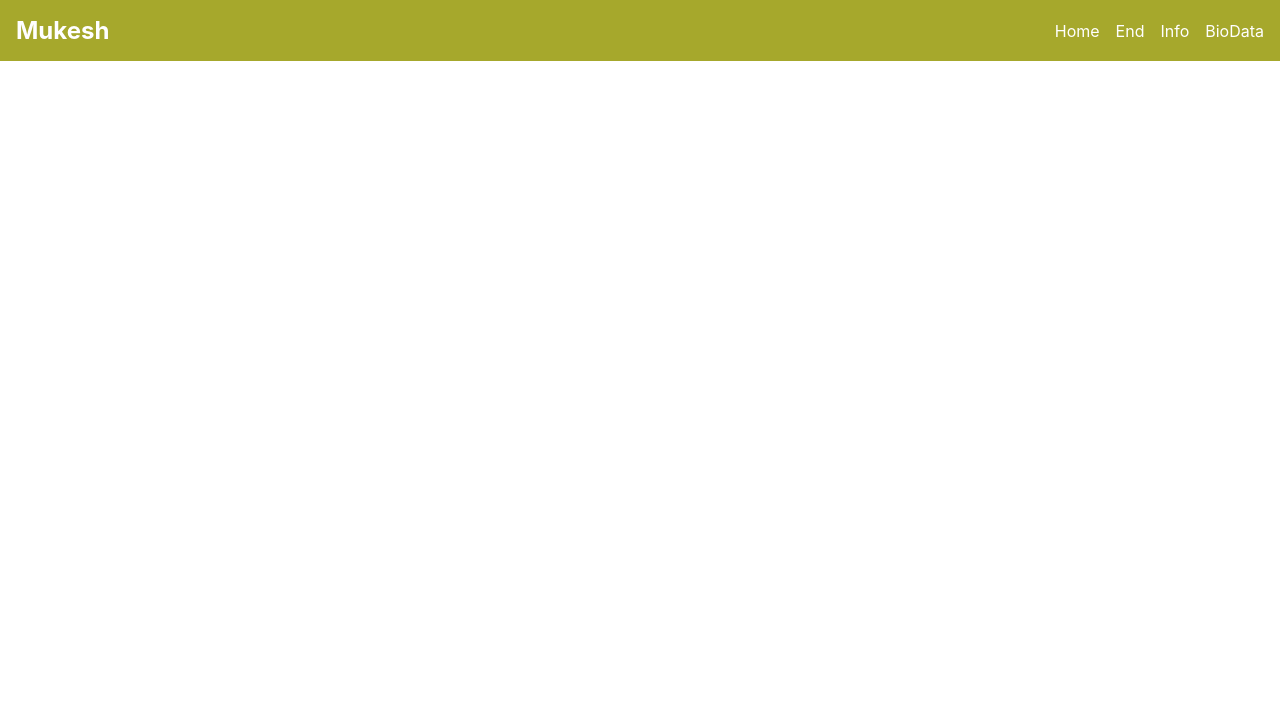
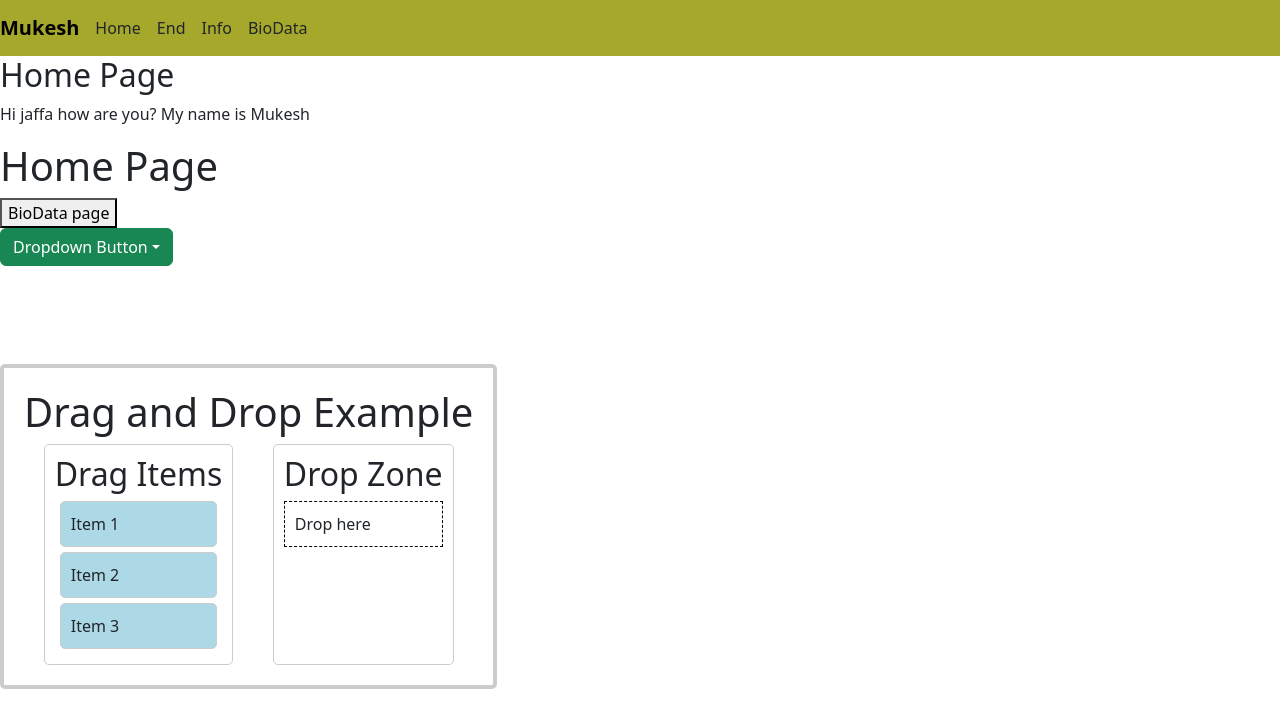
Before and after one commit to Mike1100180/gitHubNavBar, a React (Create React App) app in the folder my-app/: page /home in a window 1280 px wide. Shown: the top 728 px of the page. Built offline with nearby package versions, Linux system fonts and the light colour scheme.

Commit message:
Drag and drop added

```diff
--- a/my-app/package.json
+++ b/my-app/package.json
@@ -6,7 +6,11 @@
     "@testing-library/jest-dom": "^5.17.0",
     "@testing-library/react": "^13.4.0",
     "@testing-library/user-event": "^13.5.0",
+    "bootstrap": "^5.3.3",
     "react": "^18.3.1",
+    "react-bootstrap": "^2.10.4",
+    "react-dnd": "^16.0.1",
+    "react-dnd-html5-backend": "^16.0.1",
     "react-dom": "^18.3.1",
     "react-router-dom": "^6.26.0",
     "react-scripts": "5.0.1",
--- a/my-app/public/index.html
+++ b/my-app/public/index.html
@@ -24,7 +24,7 @@
       work correctly both with client-side routing and a non-root public URL.
       Learn how to configure a non-root public URL by running `npm run build`.
     -->
-    <title>React App</title>
+    <title>Login Page</title>
   </head>
   <body>
     <noscript>You need to enable JavaScript to run this app.</noscript>
--- a/my-app/src/App.js
+++ b/my-app/src/App.js
@@ -1,26 +1,105 @@
-import React from 'react';
-import { BrowserRouter as Router, Route, Routes } from 'react-router-dom';
+import React, { useState } from 'react';
+import { BrowserRouter as Router, Route, Routes, Link, Navigate } from 'react-router-dom';
 import Navbar from './Navbar';
 import Home from './Home';
 import End from './End';
 import Info from './Info';
 import BioData from './BioData';
+import { DndProvider } from 'react-dnd';
+import { HTML5Backend } from 'react-dnd-html5-backend';
+import DragItem from './DragItem';
+import DropZone from './DropZone';
 
+const App = () => {
+  const [droppedItems, setDroppedItems] = useState([]);
 
-function App() {
+  const handleDrop = (item) => {
+    setDroppedItems((prevItems) => [...prevItems, item]);
+  };
+
+  const handleRemoveItem = (index) => {
+    const updatedItems = [...droppedItems];
+    updatedItems.splice(index, 1);
+    setDroppedItems(updatedItems);
+  };
+
   return (
     <Router>
-      <Navbar />
-      <div className="container">
+      <div>
+        {/* Navbar for navigation */}
+        <Navbar />
+
         <Routes>
-          <Route path="/" element={<Home />} />
+          <Route path="/home" element={<Home />} />
           <Route path="/end" element={<End />} />
           <Route path="/info" element={<Info />} />
-          <Route path="/BioData" element={<BioData />} />
+          <Route path="/biodata" element={<BioData />} />
+          {/* Default route to Home */}
+          <Route path="*" element={<Navigate to="/home" />} />
         </Routes>
+
+        {/* Drag-and-Drop functionality */}
+        <DndProvider backend={HTML5Backend}>
+          <div style={{
+            display: 'flex',
+            //justifyContent: 'center',
+            alignItems: 'center',
+            height: '65vh'
+          }}>
+            <div style={{
+              border: '4px solid #ccc',
+              padding: '20px',
+              borderRadius: '5px'
+            }}>
+              <h1>Drag and Drop Example</h1>
+              <div style={{
+                display: 'flex',
+                justifyContent: 'space-around'
+              }}>
+                <div style={{
+                  border: '1px solid #ccc',
+                  padding: '10px',
+                  borderRadius: '5px'
+                }}>
+                  <h2>Drag Items</h2>
+                  <DragItem name="Item 1" />
+                  <DragItem name="Item 2" />
+                  <DragItem name="Item 3" />
+                </div>
+                <div style={{
+                  border: '1px solid #ccc',
+                  padding: '10px',
+                  borderRadius: '5px'
+                }}>
+                  <h2>Drop Zone</h2>
+                  <DropZone onDrop={handleDrop} />
+                  {droppedItems.map((item, index) => (
+                    <div
+                      key={index}
+                      style={{
+                        border: '1px solid #ccc',
+                        padding: '10px',
+                        borderRadius: '5px',
+                        marginTop: '10px',
+                        backgroundColor: 'lightblue',
+                        display: 'flex',
+                        justifyContent: 'space-between',
+                        alignItems: 'center',
+                      }}>
+                      <p>{item.name}</p>
+                      <button onClick={() => handleRemoveItem(index)}>
+                        Remove
+                      </button>
+                    </div>
+                  ))}
+                </div>
+              </div>
+            </div>
+          </div>
+        </DndProvider>
       </div>
     </Router>
   );
-}
+};
 
 export default App;
--- /dev/null
+++ b/my-app/src/DragItem.js
@@ -0,0 +1,32 @@
+//DragItem.js
+
+import React from 'react';
+import { useDrag } from 'react-dnd';
+
+const DragItem = ({ name }) => {
+    const [{ isDragging }, drag] = useDrag(() => ({
+        type: 'item',
+        item: { name },
+        collect: (monitor) => ({
+            isDragging: monitor.isDragging(),
+        }),
+    }));
+
+    return (
+        <div
+            ref={drag}
+            style={{
+                opacity: isDragging ? 0.5 : 1,
+                cursor: 'move',
+                border: '1px solid #ccc',
+                padding: '10px',
+                borderRadius: '5px',
+                margin: '5px',
+                backgroundColor: 'lightblue',
+            }}>
+            {name}
+        </div>
+    );
+};
+
+export default DragItem;
--- /dev/null
+++ b/my-app/src/DropZone.js
@@ -0,0 +1,27 @@
+// DropZone.js
+
+import React from 'react';
+import { useDrop } from 'react-dnd';
+
+const DropZone = ({ onDrop }) => {
+    const [{ isOver }, drop] = useDrop(() => ({
+        accept: 'item',
+        drop: (item) => onDrop(item),
+        collect: (monitor) => ({
+            isOver: monitor.isOver(),
+        }),
+    }));
+
+    return (
+        <div
+            ref={drop}
+            style={{
+                border: `1px dashed ${isOver ? 'green' : 'black'}`,
+                padding: '10px',
+            }}>
+            Drop here
+        </div>
+    );
+};
+
+export default DropZone;
--- a/my-app/src/Home.js
+++ b/my-app/src/Home.js
@@ -1,11 +1,34 @@
 import React from 'react';
+import { useNavigate } from 'react-router-dom';
+import Dropdown from 'react-bootstrap/Dropdown';
+import 'bootstrap/dist/css/bootstrap.min.css'; // Ensure this is included
 
 function Home() {
+
+  const navigate = useNavigate();
+
+  const handleClick = () => {
+    navigate('/BioData');
+  };
+
   return(
+    <div>
+      <h2>Home Page</h2>
+      <p>Hi jaffa how are you? My name is Mukesh</p>
+      <h1>Home Page</h1>
+      <button onClick={handleClick}>BioData page</button>
+      <Dropdown>
+        <Dropdown.Toggle variant="success" id="dropdown-basic">
+          Dropdown Button
+        </Dropdown.Toggle>
 
-  <div><h2>Home Page</h2>
-  <p>Hi jaffa how are you My name is Mukesh</p>
-  </div>
+        <Dropdown.Menu>
+          <Dropdown.Item href="./End">EndPage</Dropdown.Item>
+          <Dropdown.Item href="./Info">Another action</Dropdown.Item>
+          <Dropdown.Item href="./BioData">Something else</Dropdown.Item>
+        </Dropdown.Menu>
+      </Dropdown>
+    </div>
   );
 }
 
```
Also changed, not shown: 1 other file (tests, documents, lock files or other folders).
